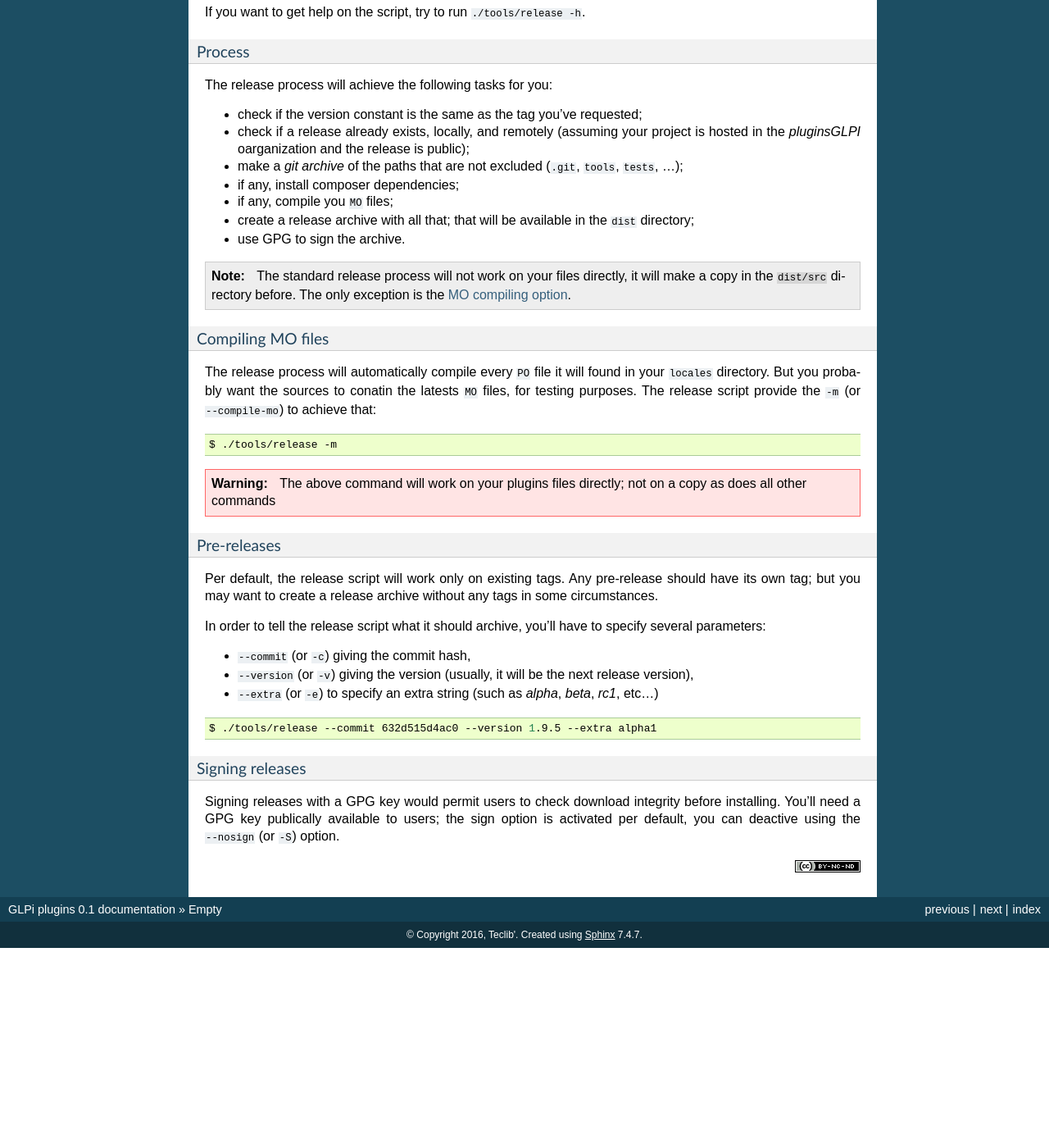
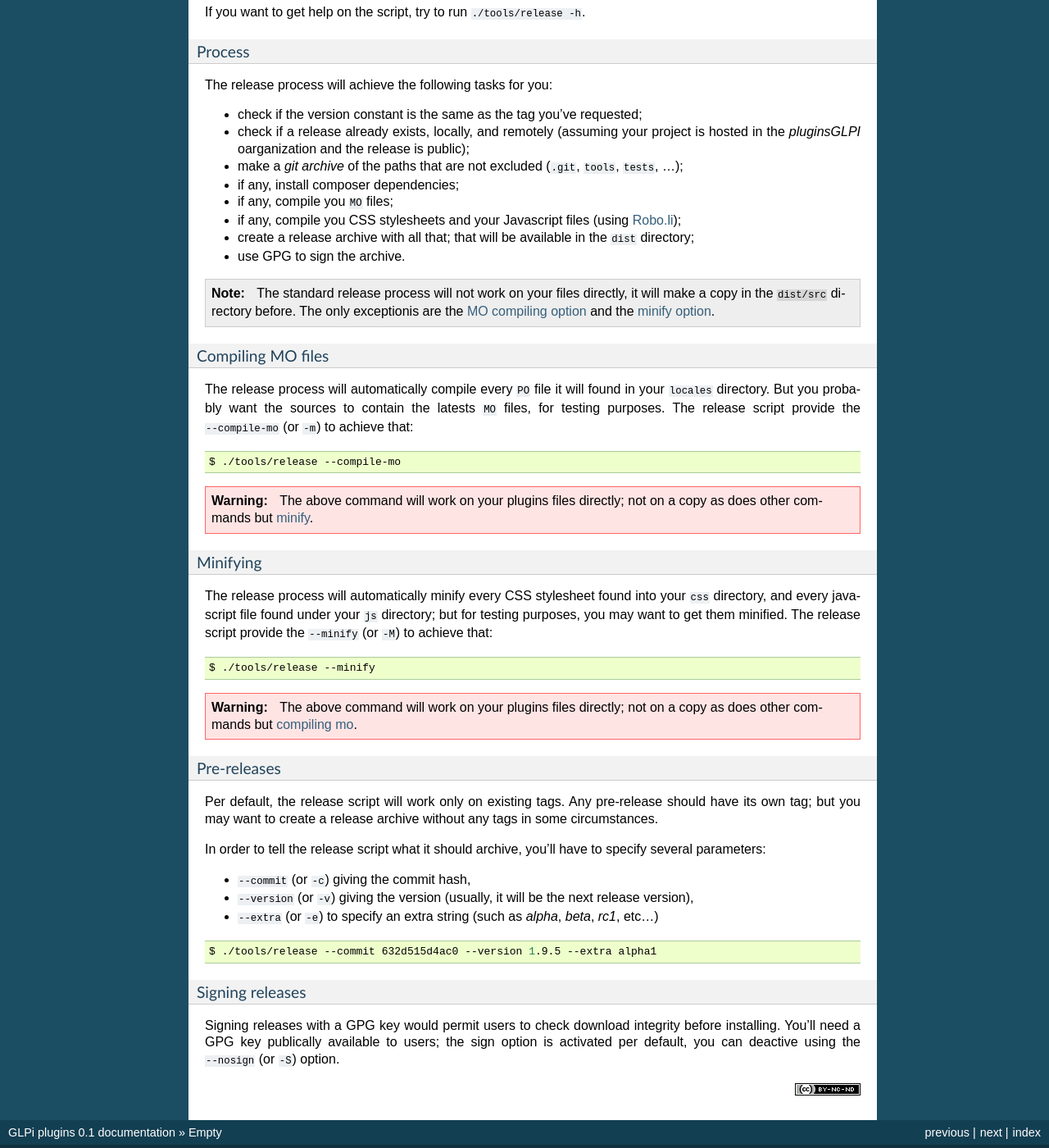
Before and after one commit to pluginsGLPI/doc, a Sphinx documentation site: the page built from source/empty/index.rst, in a window 1280 px wide and 1400 px high, scrolled down 2619 px. Shown: the whole window at 82% size. Built offline with Sphinx 7.4.7, drawn with Linux system fonts in a browser that asks for light colours; before the commit the page ends 3775 px from its top, so only the background shows below that.

Commit message:
Minifying

```diff
--- a/source/empty/index.rst
+++ b/source/empty/index.rst
@@ -145,27 +145,44 @@ The release process will achieve the following tasks for you:
 * make a `git archive` of the paths that are not excluded (``.git``, ``tools``, ``tests``, ...);
 * if any, install composer dependencies;
 * if any, compile you ``MO`` files;
+* if any, compile you CSS stylesheets and your Javascript files (using `Robo.li <http://robo.li>`_);
 * create a release archive with all that; that will be available in the ``dist`` directory;
 * use GPG to sign the archive.
 
 .. note::
 
-   The standard release process will not work on your files directly, it will make a copy in the ``dist/src`` directory before. The only exception is the :ref:`MO compiling option <compile_mo>`.
+   The standard release process will not work on your files directly, it will make a copy in the ``dist/src`` directory before. The only exceptionis are the :ref:`MO compiling option <compile_mo>` and the :ref:`minify option <minify>`.
 
 .. _compile_mo:
 
 Compiling MO files
 ++++++++++++++++++
 
-The release process will automatically compile every ``PO`` file it will found in your ``locales`` directory. But you probably want the sources to conatin the latests ``MO`` files, for testing purposes. The release script provide the ``-m`` (or ``--compile-mo``) to achieve that:
+The release process will automatically compile every ``PO`` file it will found in your ``locales`` directory. But you probably want the sources to contain the latests ``MO`` files, for testing purposes. The release script provide the ``--compile-mo`` (or ``-m``) to achieve that:
 
 .. code-block:: bash
 
-   $ ./tools/release -m
+   $ ./tools/release --compile-mo
 
 .. warning::
 
-   The above command will work on your plugins files directly; not on a copy as does all other commands
+   The above command will work on your plugins files directly; not on a copy as does other commands but :ref:`minify <minify>`.
+
+.. _minify:
+
+Minifying
++++++++++
+
+The release process will automatically minify every CSS stylesheet found into your ``css`` directory, and every javascript file found under your ``js`` directory; but for testing purposes, you may want to get them minified. The release script provide the ``--minify`` (or ``-M``) to achieve that:
+
+.. code-block:: bash
+
+   $ ./tools/release --minify
+
+.. warning::
+
+   The above command will work on your plugins files directly; not on a copy as does other commands but :ref:`compiling mo <compile_mo>`.
+
 
 Pre-releases
 ++++++++++++
```
